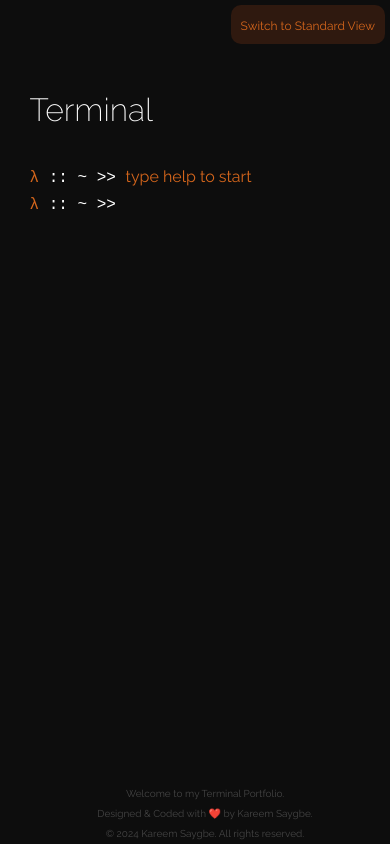
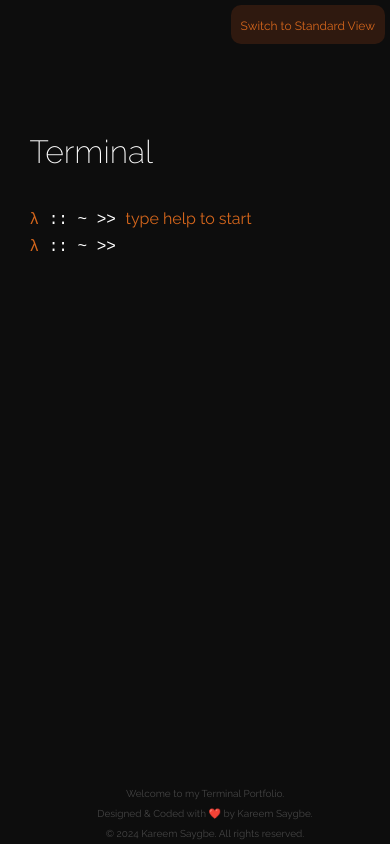
Before and after one commit to vintvgx/Portfolio, a React (Create React App) app: page / in a window 390 px wide. Built offline with nearby package versions, Linux system fonts and the light colour scheme.

Commit message:
Updated mobile view scroll issue

```diff
--- a/src/views/Terminal/Terminal.css
+++ b/src/views/Terminal/Terminal.css
@@ -155,11 +155,12 @@
     .terminal-container {
       padding: 10px;
       width: 100vw;
+      overflow: visible;
     }
 
     .terminal {
       width: 90%; /* Full width on small screens */
-      height: 80vh; /* Auto-adjust height */
+      height: 70vh; /* Auto-adjust height */
       padding: 10px;
       border-radius: 0px;
       border: 0px;
```
